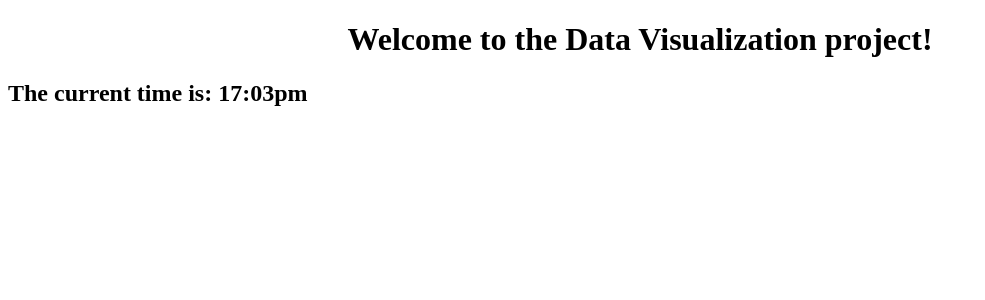
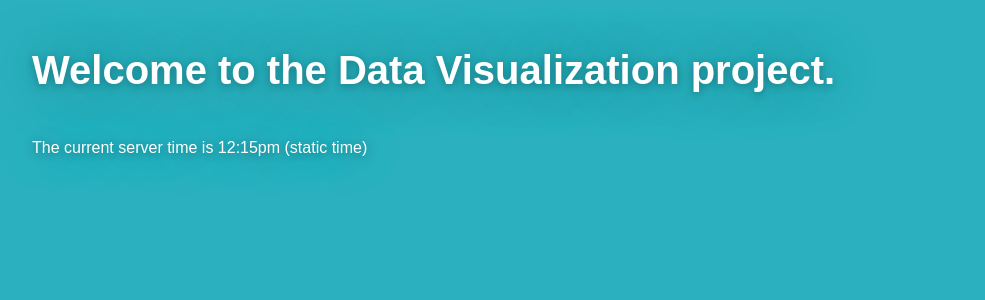
Before and after one commit to brightinteractive/data-visualization-front-end, an Angular app: page / in a window 1280 px wide. Shown: the top 300 px of the page, without its empty margins (0-985 px from the left). Built offline with nearby package versions, Linux system fonts and the light colour scheme.

Commit message:
time component added

```diff
--- a/src/app/app.component.html
+++ b/src/app/app.component.html
@@ -1,7 +1,2 @@
-<!--The content below is only a placeholder and can be replaced.-->
-<div style="text-align:center">
-  <h1>
-    Welcome to the Data Visualization project!
-  </h1>
-</div>
-<h2>The current time is: 17:03pm</h2>
+<h1>Welcome to the {{title}} project.</h1>
+<app-time></app-time>
--- a/src/app/app.component.ts
+++ b/src/app/app.component.ts
@@ -6,5 +6,5 @@ import { Component } from '@angular/core';
   styleUrls: ['./app.component.css']
 })
 export class AppComponent {
-  title = 'app';
+  title = 'Data Visualization';
 }
--- a/src/app/app.module.ts
+++ b/src/app/app.module.ts
@@ -2,10 +2,12 @@ import { BrowserModule } from '@angular/platform-browser';
 import { NgModule } from '@angular/core';
 
 import { AppComponent } from './app.component';
+import { TimeComponent } from './time/time.component';
 
 @NgModule({
   declarations: [
-    AppComponent
+    AppComponent,
+    TimeComponent
   ],
   imports: [
     BrowserModule
--- /dev/null
+++ b/src/app/time/time.component.html
@@ -0,0 +1 @@
+The current server time is {{time}}
--- /dev/null
+++ b/src/app/time/time.component.ts
@@ -0,0 +1,17 @@
+import { Component, OnInit } from '@angular/core';
+
+@Component({
+  selector: 'app-time',
+  templateUrl: './time.component.html',
+  styleUrls: ['./time.component.css']
+})
+export class TimeComponent implements OnInit {
+
+  constructor() { }
+
+  ngOnInit() {
+  }
+
+  time = "12:15pm (static time)";
+
+}
--- a/src/styles.css
+++ b/src/styles.css
@@ -1 +1,25 @@
-/* You can add global styles to this file, and also import other style files */
+/* Application-wide Styles */
+h1 {
+  font-family: Arial, Helvetica, sans-serif;
+  font-size: 4.5rem;
+  line-height: 4.8rem;
+  font-size: 250%;
+}
+h2, h3 {
+  font-family: Arial, Helvetica, sans-serif;
+  font-weight: lighter;
+}
+body {
+  margin: 2em;
+}
+body, input[text], button {
+  color: #888;
+  font-family: Cambria, Georgia;
+}
+/* everywhere else */
+* {
+  text-shadow: 0 0 50px #19838e, 0 2px 8px rgba(0,0,0,0.3);
+  color: white;
+  background-color: #2ab0be;
+  font-family: Arial, Helvetica, sans-serif;
+}
```
Also changed, not shown: src/app/time/time.component.css (added), 1 other file (tests, documents, lock files or other folders).
